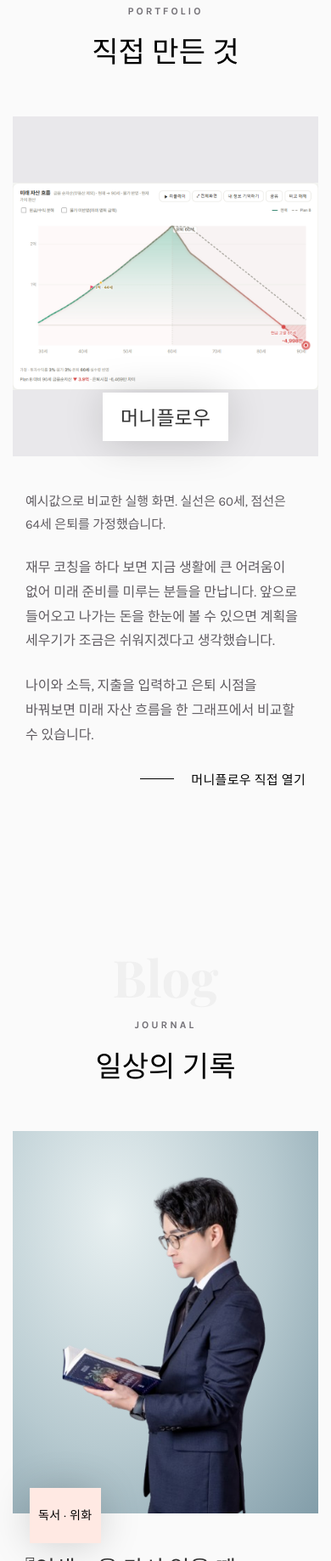
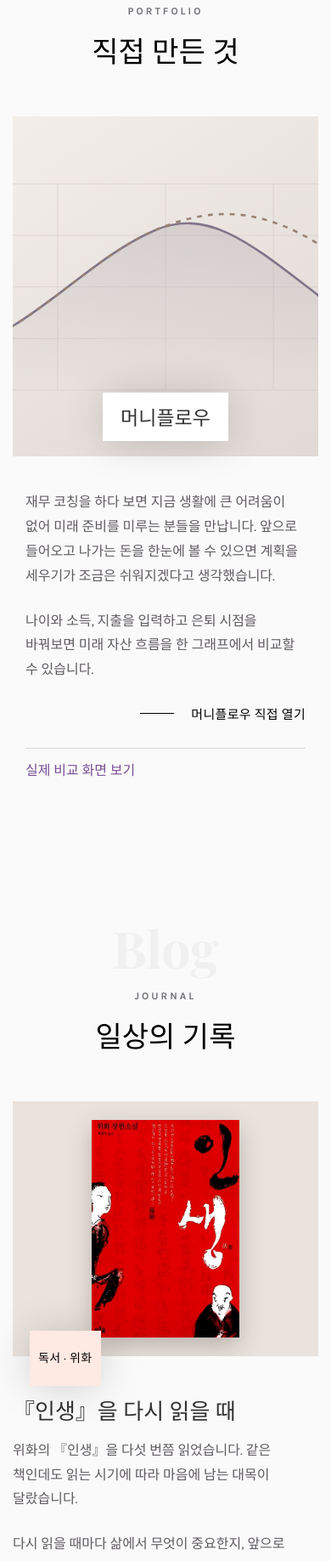
Before and after one commit to with-baragi/portfolio, a plain HTML site: page index.html in a window 390 px wide. Shown: the part 2590-4427 px from the top of the page at 85% size. Drawn offline with nearby package versions, Linux system fonts and the light colour scheme.

Commit message:
미리보기 스타일 로딩 수정과 콘텐츠 이미지 정리
기존 브라우저에 남은 파일과 구분되도록 CSS와 JS 주소를 갱신했습니다. 독서 카드에는 출처를 밝힌 책 표지를 넣고, 머니플로우 실행 화면은 상세 설명에 옮겼습니다. Codex의 도움으로 수정하고 실제 미리보기에서 검증했습니다.

```diff
--- a/assets/css/personal.css
+++ b/assets/css/noah-portfolio.css
@@ -45,10 +45,10 @@ header .colorlib-navbar-brand .colorlib-logo:focus-visible { outline: 2px solid
 .portrait-front {
   background: radial-gradient(ellipse at 38% 22%, #f7ecdc, #e5d5bf 58%, #cbb8a2);
 }
-.portrait-reading, .reading-cover {
+.portrait-reading {
   background: radial-gradient(ellipse at 33% 23%, #e8f0f1, #b7cad0 55%, #829da9);
 }
-.portrait-slide img, .reading-cover img {
+.portrait-slide img {
   position: absolute;
   bottom: 0;
   left: 50%;
@@ -57,7 +57,7 @@ header .colorlib-navbar-brand .colorlib-logo:focus-visible { outline: 2px solid
   height: 108%;
   transform: translateX(-50%);
 }
-.portrait-reading img, .reading-cover img { left: 55%; height: 112%; }
+.portrait-reading img { left: 55%; height: 112%; }
 .portrait-controls { display: flex; align-items: center; justify-content: flex-end; margin-top: 6px; }
 .portrait-controls[hidden] { display: none; }
 .portrait-controls button { min-height: 36px; border: 0; background: transparent; color: #5f5b60; }
@@ -78,23 +78,42 @@ header .colorlib-navbar-brand .colorlib-logo:focus-visible { outline: 2px solid
 .portfolio-services .text-link { color: #784e94; text-decoration: underline; text-underline-offset: 4px; }
 
 .moneyflow .work-img {
-  background: #e9e8eb url("../images/moneyflow-retirement-comparison.png") center / contain no-repeat;
+  background: #eee9e5 url("../images/moneyflow-cover.svg") center / cover no-repeat;
 }
 .moneyflow .work-img:focus-visible .display-t::after { opacity: 1; }
 .moneyflow .work-img:focus-visible .work-name { padding: 4.5em 3.5em; }
-.moneyflow .capture-caption { color: #5f5b60; font-size: 15px; }
 .moneyflow .desc .read a { font-size: 15px; letter-spacing: .02em; }
+.moneyflow-capture { border-top: 1px solid #dcd6d8; padding-top: 12px; }
+.moneyflow-capture summary { color: #784e94; cursor: pointer; }
+.moneyflow-capture figure { margin: 12px 0 0; }
+.moneyflow-capture img { display: block; width: 100%; height: auto; }
+.moneyflow-capture figcaption { margin-top: 8px; font-size: 14px; }
 
-.article .reading-cover { aspect-ratio: 4 / 5; max-height: 460px; }
-.article .reading-cover img { position: absolute; transform: translateX(-50%); }
-.article .reading-cover:hover img,
-.article .reading-cover:focus-visible img { transform: translateX(-50%) scale(1.1); }
+.article .reading-cover {
+  display: grid;
+  place-items: center;
+  aspect-ratio: 6 / 5;
+  background: #eae3dd;
+  padding: clamp(22px, 5vw, 52px);
+}
+.article .reading-cover img {
+  display: block;
+  width: auto;
+  height: 100%;
+  min-height: 0;
+  max-height: 360px;
+  object-fit: contain;
+  box-shadow: 0 10px 26px #32242140;
+}
+.article .reading-cover:focus-visible img { transform: scale(1.1); }
 .article .reading-cover:focus-visible .overlay { opacity: 1; }
 .article .reading-cover:focus-visible .link { opacity: 1; bottom: 50px; }
 .article .reading-cover .link { left: 84%; }
 .article .reading-cover .link .read { font-size: 14px; letter-spacing: .1em; }
 .reading-note .desc .meta { font-size: 14px; letter-spacing: .03em; }
 .reading-note .desc h3 { font-size: 26px; margin-bottom: 18px; }
+.reading-note .cover-credit { font-size: 14px; }
+.reading-note .cover-credit a { color: #784e94; }
 
 .connection-links { display: flex; flex-wrap: wrap; gap: 12px 30px; }
 .connection-links a, .site-credit a { color: #784e94; }
--- a/index.html
+++ b/index.html
@@ -13,7 +13,7 @@
     <link rel="stylesheet" href="assets/vendor/noah/owl.carousel.min.css">
     <link rel="stylesheet" href="assets/vendor/noah/owl.theme.default.min.css">
     <link rel="stylesheet" href="assets/vendor/noah/style.css">
-    <link rel="stylesheet" href="assets/css/personal.css">
+    <link rel="stylesheet" href="assets/css/noah-portfolio.css">
     <script src="assets/vendor/noah/modernizr-2.6.2.min.js"></script>
   </head>
   <body>
@@ -49,7 +49,7 @@
             <div class="col-md-12">
               <h2 class="head-title">대표 작업</h2>
               <a class="gallery menu-work" href="#projects" aria-label="머니플로우 사례 보기">
-                <img src="assets/images/moneyflow-retirement-comparison.png" alt="" width="894" height="606">
+                <img src="assets/images/moneyflow-cover.svg" alt="" width="1000" height="620">
               </a>
             </div>
           </div>
@@ -192,7 +192,7 @@
             <div class="row">
               <div class="col-md-12">
                 <div class="work-entry moneyflow animate-box">
-                  <a href="assets/images/moneyflow-retirement-comparison.png" class="work-img" aria-label="머니플로우 실행 화면 크게 보기">
+                  <a href="#moneyflow-details" class="work-img" aria-label="머니플로우 프로젝트 설명 보기">
                     <div class="display-t">
                       <div class="work-name">
                         <h2>머니플로우</h2>
@@ -200,13 +200,21 @@
                     </div>
                   </a>
                   <div class="col-md-6 col-md-offset-3">
-                    <div class="desc">
-                      <p class="capture-caption">예시값으로 비교한 실행 화면. 실선은 60세, 점선은 64세 은퇴를 가정했습니다.</p>
+                    <div class="desc" id="moneyflow-details" tabindex="-1">
                       <p>재무 코칭을 하다 보면 지금 생활에 큰 어려움이 없어 미래 준비를 미루는 분들을 만납니다. 앞으로 들어오고 나가는 돈을 한눈에 볼 수 있으면 계획을 세우기가 조금은 쉬워지겠다고 생각했습니다.</p>
                       <p>나이와 소득, 지출을 입력하고 은퇴 시점을 바꿔보면 미래 자산 흐름을 한 그래프에서 비교할 수 있습니다.</p>
                       <p class="read">
                         <a href="https://moneyflow.baragi.ai.kr/">머니플로우 직접 열기</a>
                       </p>
+                      <details class="moneyflow-capture">
+                        <summary>실제 비교 화면 보기</summary>
+                        <figure>
+                          <a href="assets/images/moneyflow-retirement-comparison.png">
+                            <img src="assets/images/moneyflow-retirement-comparison.png" alt="머니플로우에서 60세와 64세 은퇴 시점의 자산 흐름을 비교한 화면" width="894" height="606" loading="lazy">
+                          </a>
+                          <figcaption>예시값으로 비교한 화면. 실선은 60세, 점선은 64세 은퇴를 가정했습니다.</figcaption>
+                        </figure>
+                      </details>
                     </div>
                   </div>
                 </div>
@@ -236,7 +244,7 @@
               <div class="col-sm-8 col-sm-offset-2 col-md-6 col-md-offset-3">
                 <article class="article reading-note" aria-labelledby="reading-note">
                   <a class="blog-img reading-cover" href="#reading-note" aria-label="『인생』 독서 기록 읽기">
-                    <img src="assets/images/wonjin-portrait-reading.png" alt="책을 읽는 최원진" width="408" height="612" loading="lazy">
+                    <img src="assets/images/yu-hua-to-live-cover.jpg" alt="위화 장편소설 『인생』 한국어판 표지" width="500" height="732" loading="lazy">
                     <span class="overlay" aria-hidden="true"></span>
                     <span class="link" aria-hidden="true">
                       <span class="read">읽기</span>
@@ -247,6 +255,7 @@
                     <h3 id="reading-note" tabindex="-1">『인생』을 다시 읽을 때</h3>
                     <p>위화의 『인생』을 다섯 번쯤 읽었습니다. 같은 책인데도 읽는 시기에 따라 마음에 남는 대목이 달랐습니다.</p>
                     <p>다시 읽을 때마다 삶에서 무엇이 중요한지, 앞으로 어떻게 살고 싶은지, 가족은 내게 어떤 의미인지 돌아보게 됩니다. 나이와 상황이 달라지면서 그 질문들에 대한 제 생각도 조금씩 달라졌습니다.</p>
+                    <p class="cover-credit">위화 지음 · 백원담 옮김 · 푸른숲. <a href="https://image.aladin.co.kr/product/93/55/cover500/8971847255_2.jpg">표지 출처 알라딘</a></p>
                   </div>
                 </article>
               </div>
@@ -282,6 +291,6 @@
     <script src="assets/vendor/noah/jquery.waypoints.min.js"></script>
     <script src="assets/vendor/noah/owl.carousel.min.js"></script>
     <script src="assets/vendor/noah/main.js"></script>
-    <script src="assets/js/site.js"></script>
+    <script src="assets/js/noah-portfolio.js"></script>
   </body>
 </html>
```
Also changed, not shown: assets/images/moneyflow-cover.svg (added), assets/images/yu-hua-to-live-cover.jpg (added), assets/js/noah-portfolio.js (renamed from assets/js/site.js), 1 other file.
